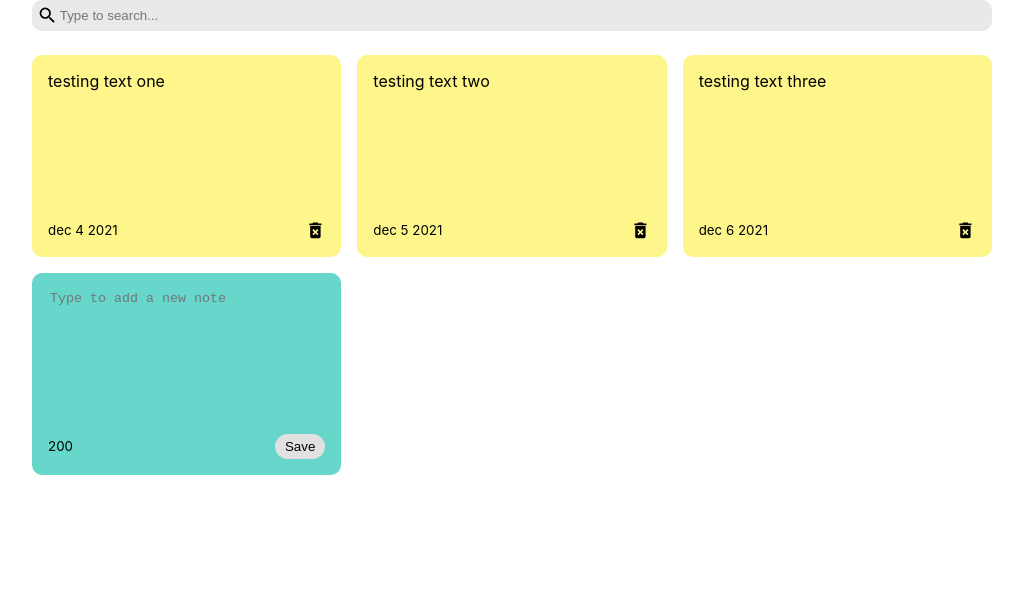
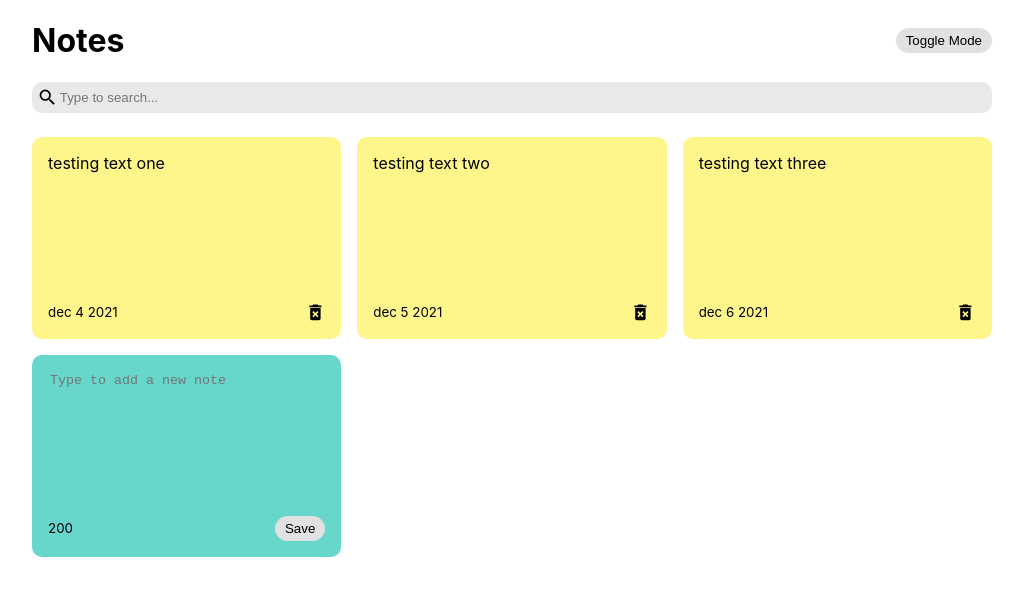
Before and after one commit to Dustinibrao/Notes-App, a React (Create React App) app: page / in a window 1280 px wide. Shown: the top 596 px of the page, without its empty margins (128-1151 px from the left). Built offline with nearby package versions, Linux system fonts and the light colour scheme.

Commit message:
user can toggle between light and dark mode

```diff
--- a/src/App.js
+++ b/src/App.js
@@ -2,6 +2,7 @@
 import { nanoid } from "nanoid";
 import NotesList from "./components/NotesList";
 import Search from "./components/Search";
+import Header from "./components/Header";
 
 function App() {
 	const [notes, setNotes] = useState([
@@ -23,6 +24,8 @@
 	]);
 	const [searchText, setSearchText] = useState("");
 
+	const [darkMode, setDarkMode] = useState(false);
+
 	const addNote = (text) => {
 		const date = new Date();
 		const newNote = {
@@ -40,7 +43,9 @@
 	};
 
 	return (
+		<div className={`${darkMode && "dark-mode"}`}>
 			<div className="container">
+				<Header handleToggleDarkMode={setDarkMode} />
 				<Search handleSearchNote={setSearchText} />
 				<NotesList
 					notes={notes.filter((note) =>
@@ -50,6 +55,7 @@
 					handleDeleteNote={deleteNote}
 				/>
 			</div>
+		</div>
 	);
 }
 
--- /dev/null
+++ b/src/components/Header.js
@@ -0,0 +1,20 @@
+import React from "react";
+
+const Header = ({ handleToggleDarkMode }) => {
+	return (
+		<div className="header">
+			<h1>Notes</h1>
+			<button
+				onClick={() =>
+					handleToggleDarkMode(
+						(previousDarkMode) => !previousDarkMode
+					)
+				}
+				className="save"
+			>
+				Toggle Mode
+			</button>
+		</div>
+	);
+};
+export default Header;
--- a/src/index.css
+++ b/src/index.css
@@ -11,12 +11,24 @@
 	font-family: source-code-pro, Menlo, Monaco, Consolas, "Courier New",
 		monospace;
 }
+.header {
+	display: flex;
+	align-items: center;
+	justify-content: space-between;
+}
+.dark-mode {
+	background-color: #121212;
+}
+.dark-mode h1 {
+	color: white;
+}
 .container {
 	max-width: 960px;
 	margin-right: auto;
 	margin-left: auto;
 	padding-right: 15px;
 	padding-left: 15px;
+	min-height: 100vh;
 }
 
 .notes-list {
```
Lines whose indentation alone changed are shown as unchanged.
